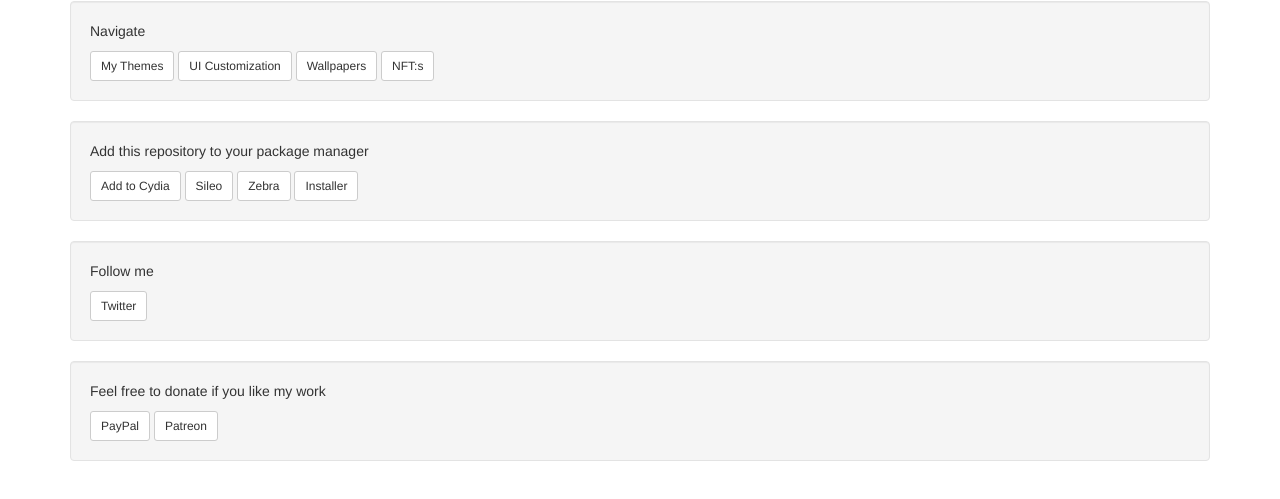
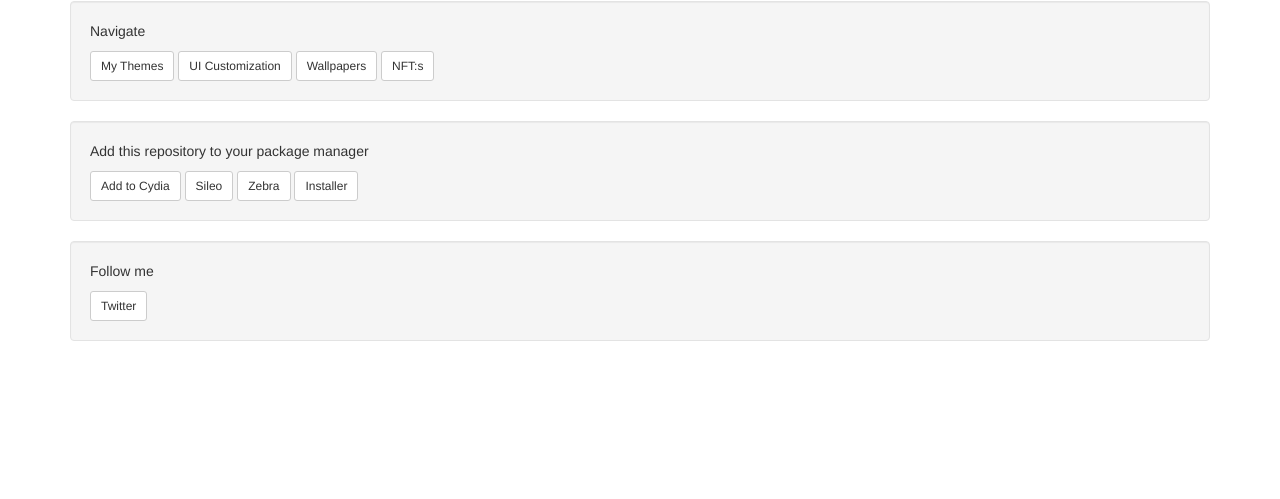
Before and after one commit to MARYEL1/maryel1.github.io, a plain HTML site: page index.html in a window 1280 px wide. Shown: the part 129-628 px from the top of the page. Drawn offline with nearby package versions, Linux system fonts and the light colour scheme.

Commit message:
Update index.html

```diff
--- a/index.html
+++ b/index.html
@@ -41,13 +41,6 @@
 	</div>
 </div>
 
-<div class="container">
-	<div class="well">
-		<p>Feel free to donate if you like my work</p>
-		<a class="btn btn-sm btn-default" href="https://paypal.me/pools/c/8kkclql2Kj" target="_blank">PayPal</a>
-    <a class="btn btn-sm btn-default" href="https://www.patreon.com/maryel1" target="_blank">Patreon</a>
-	</div>
-</div>
 
 </body>
 </html>
```
